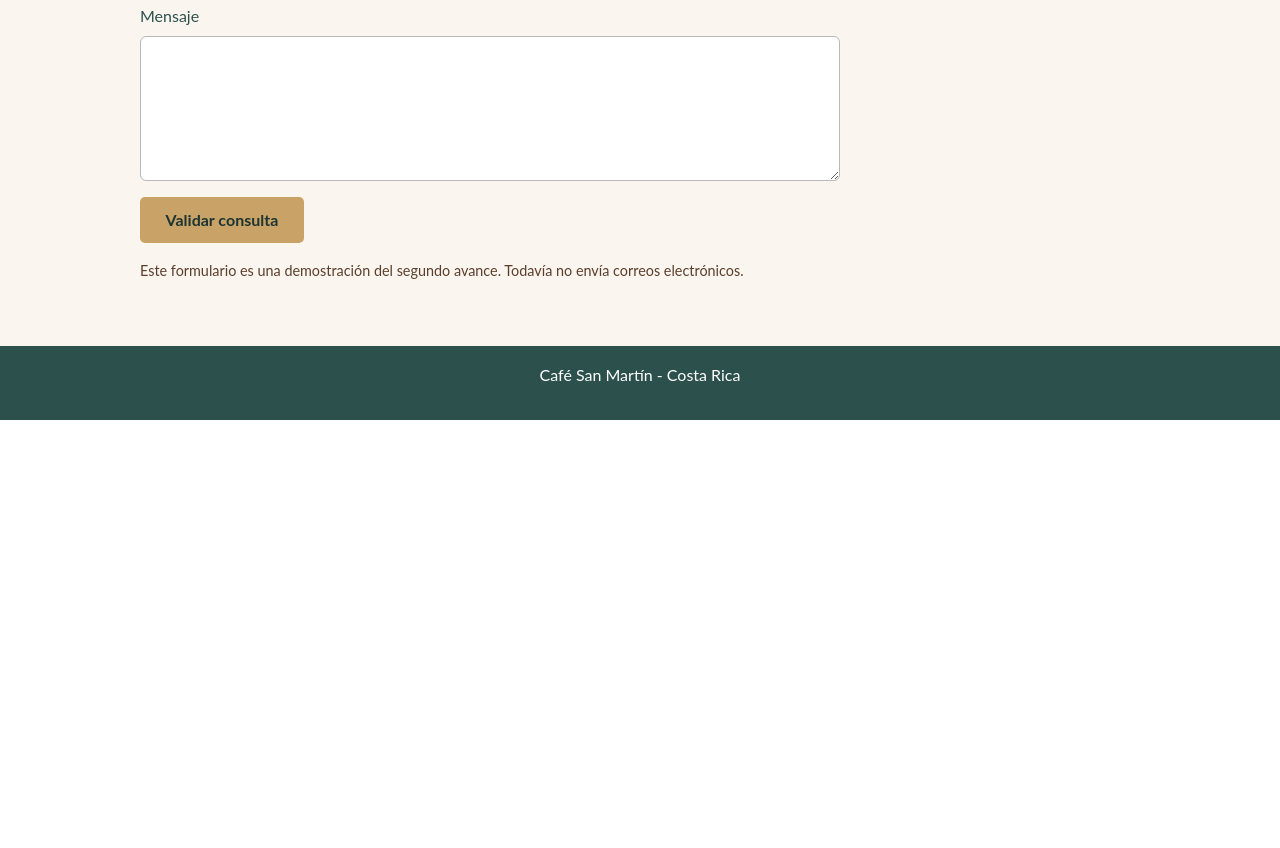
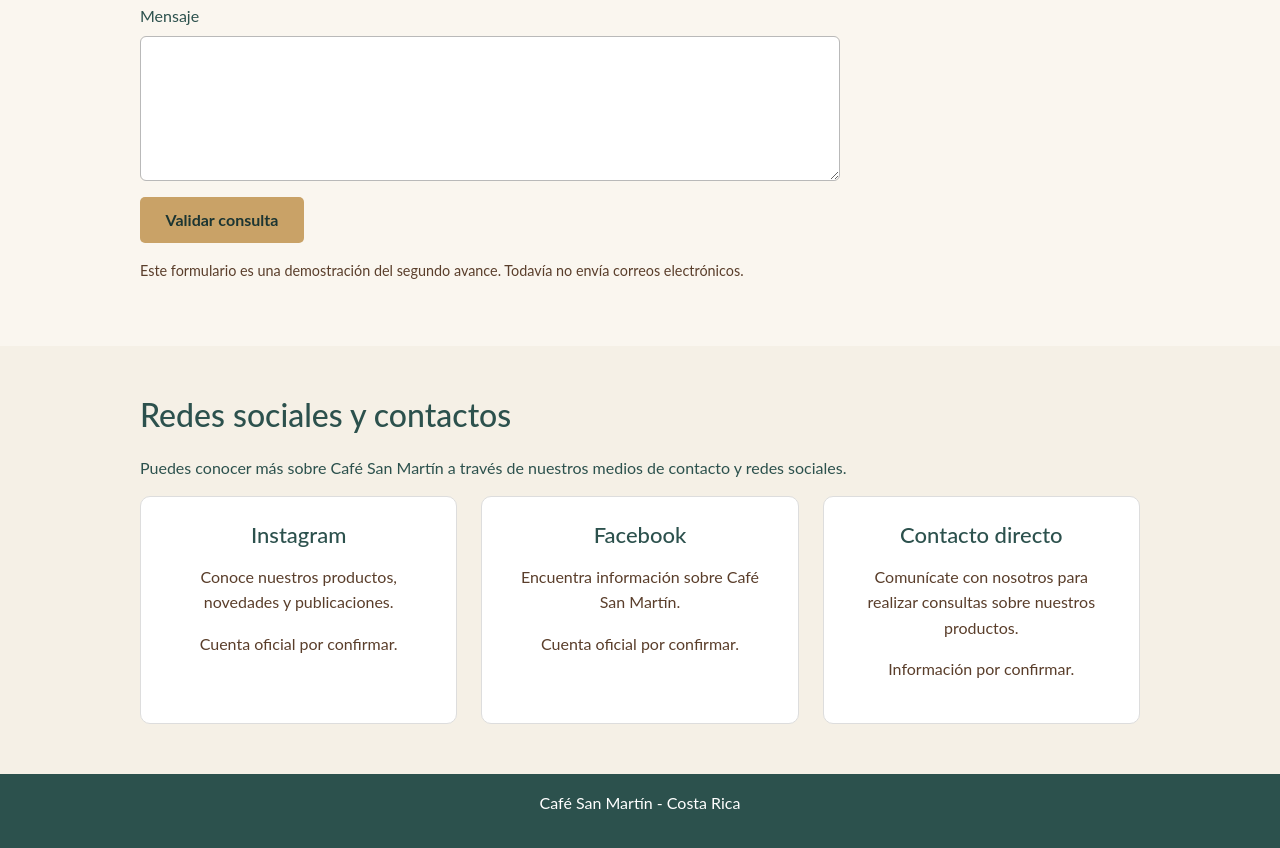
Before and after one commit to erizo03/Proyecto-Ambiente, a plain HTML site: page html/Contacto.html in a window 1280 px wide. Shown: the part 1030-1878 px from the top of the page. Before the commit the page ends 1450 px from the top, so only its background shows below. Drawn offline with nearby package versions, Linux system fonts and the light colour scheme.

Commit message:
se agrego seccion de redes sociales y contactos

```diff
--- a/css/styles.css
+++ b/css/styles.css
@@ -439,3 +439,34 @@ footer {
         gap: 0.75rem;
     }
 }
+
+/* redes y contactos */
+
+.seccion-redes {
+    padding: 50px 20px;
+    background-color: #f5f0e6;
+}
+
+.seccion-redes h2 {
+    color: #2C514D;
+    margin-bottom: 20px;
+}
+
+.tarjeta-contacto {
+    background-color: white;
+    padding: 25px;
+    border-radius: 10px;
+    height: 100%;
+    border: 1px solid #dddddd;
+    text-align: center;
+}
+
+.tarjeta-contacto h3 {
+    color: #2C514D;
+    font-size: 22px;
+    margin-bottom: 15px;
+}
+
+.tarjeta-contacto p {
+    color: #5a3e2b;
+}
--- a/html/Contacto.html
+++ b/html/Contacto.html
@@ -162,6 +162,60 @@
 
         </section>
 
+        <section class="seccion-redes">
+
+    <div class="contenedor-contacto">
+
+        <h2>Redes sociales y contactos</h2>
+
+        <p>
+            Puedes conocer más sobre Café San Martín
+            a través de nuestros medios de contacto
+            y redes sociales.
+        </p>
+
+        <div class="row g-4">
+
+            <div class="col-md-4">
+                <div class="tarjeta-contacto">
+                    <h3>Instagram</h3>
+                    <p>
+                        Conoce nuestros productos,
+                        novedades y publicaciones.
+                    </p>
+                    <p>Cuenta oficial por confirmar.</p>
+                </div>
+            </div>
+
+            <div class="col-md-4">
+                <div class="tarjeta-contacto">
+                    <h3>Facebook</h3>
+                    <p>
+                        Encuentra información sobre
+                        Café San Martín.
+                    </p>
+                    <p>Cuenta oficial por confirmar.</p>
+                </div>
+            </div>
+
+            <div class="col-md-4">
+                <div class="tarjeta-contacto">
+                    <h3>Contacto directo</h3>
+                    <p>
+                        Comunícate con nosotros para
+                        realizar consultas sobre
+                        nuestros productos.
+                    </p>
+                    <p>Información por confirmar.</p>
+                </div>
+            </div>
+
+        </div>
+
+    </div>
+
+</section>
+
     </main>
 
     <footer>
```
